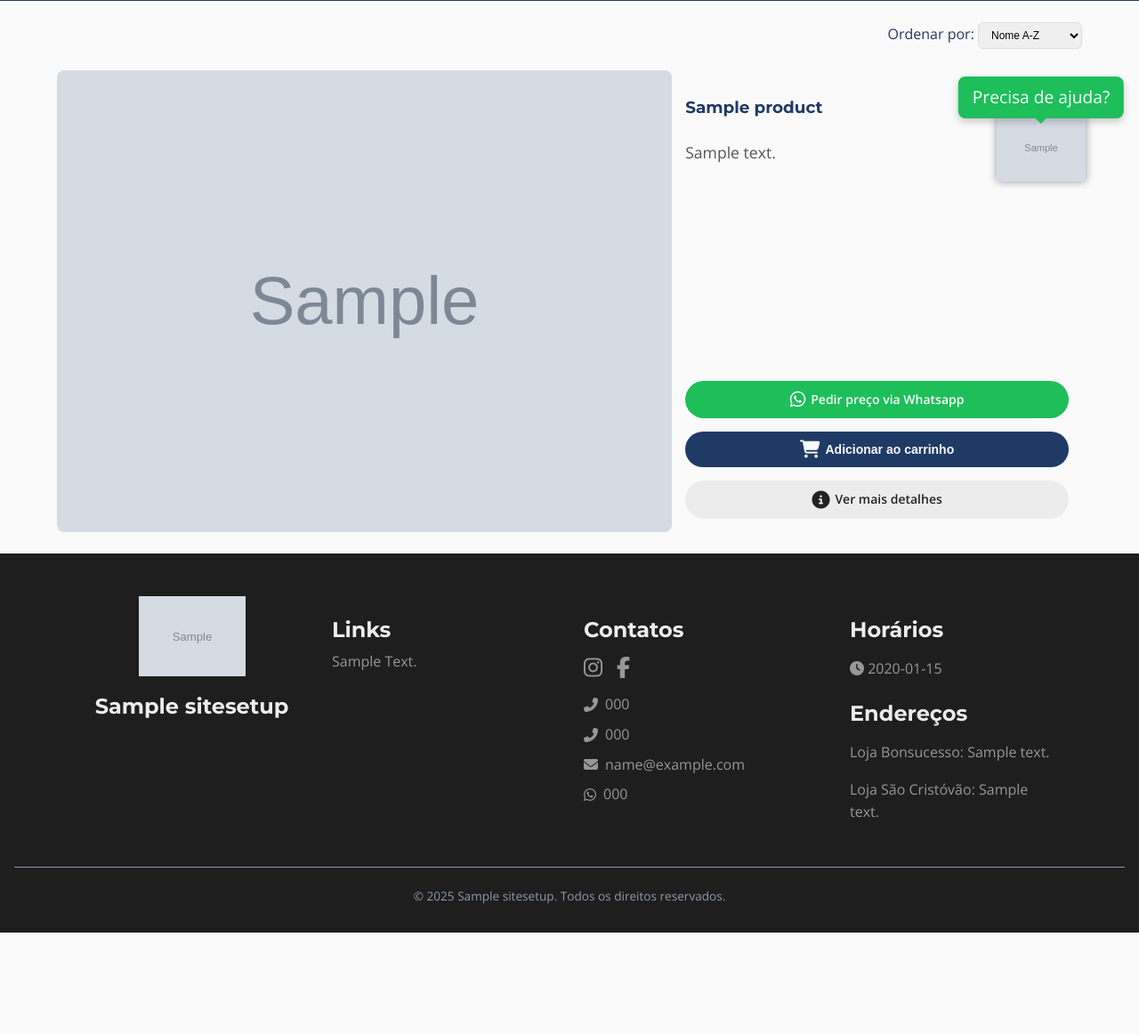
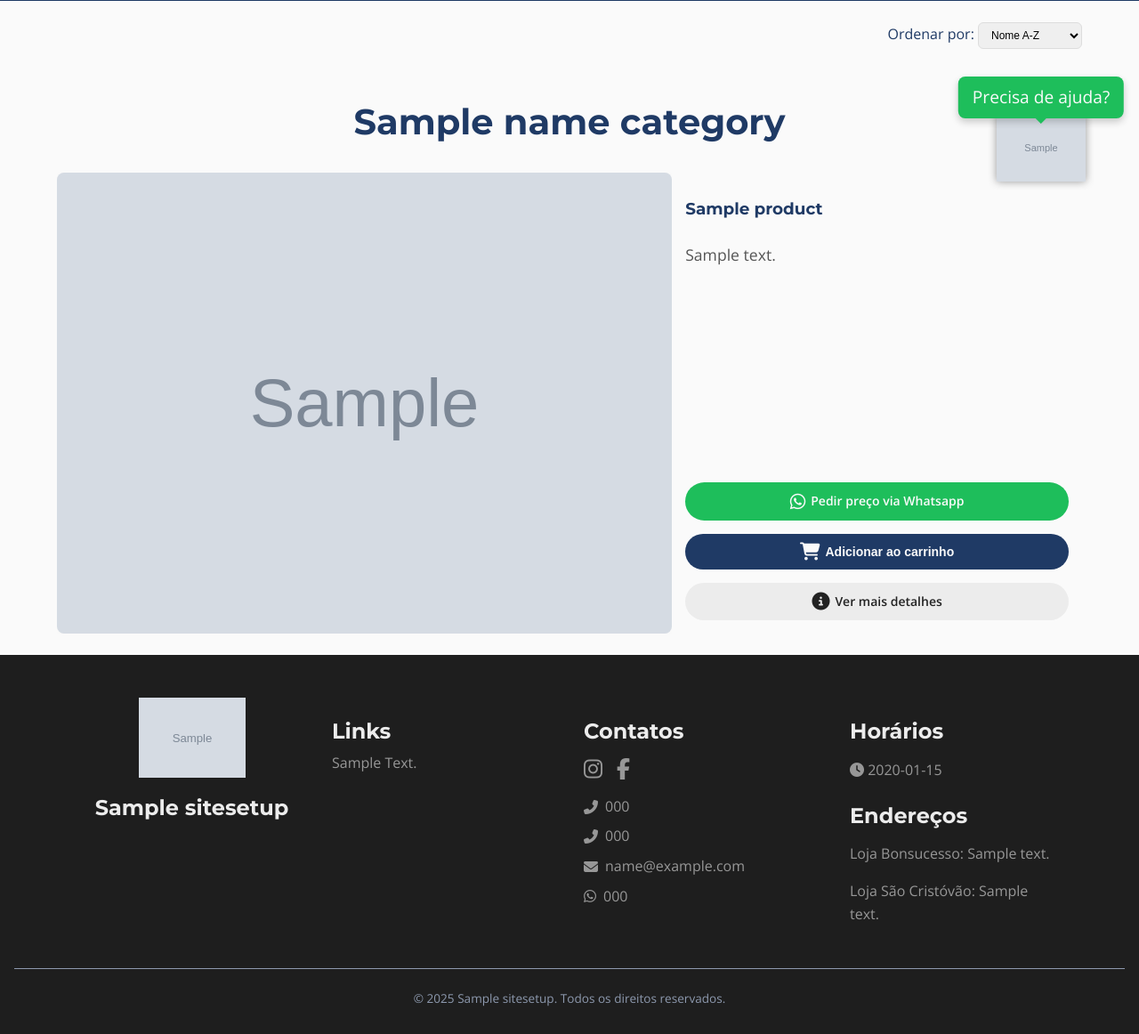
Before and after one commit to tenoriopedro/web-project, a Django app: template djangoweb/products/templates/products/list_products.html in a window 1280 px wide. Shown: the part 526-1688 px from the top of the page at 89% size. Before the commit the page ends 1574 px from the top, so only its background shows below. Run offline with Django 5.2, Linux system fonts and the light colour scheme; tables that the repository leaves empty hold one stand-in row (values such as "Sample post"); the template is opened without the code that fills it: values that come from a table or form of the project are taken from there, most other values are stand-ins (such as "Sample title", 1, 10 or a date in 2020); grey boxes marked "Sample" are stand-in pictures.

Commit message:
Reusing list_products.html to serve two views (ProductsListView, ProductsSearchView)

```diff
--- a/djangoweb/products/templates/products/list_products.html
+++ b/djangoweb/products/templates/products/list_products.html
@@ -23,7 +23,22 @@
                 </form>
             </div>
 
+            <div class="list-title">
+                {% if is_search %}
+                    <h2>Resultados da pesquisa por "{{ q }}"</h2>
+
+                {% else %}
+                    <h2>
+                        {{ name_category }}
+
+                    </h2>
+
+                {% endif %}
+            </div>
+
             <!-- PRODUCTS GRID -->
+
+            {% if products %}
                 <div class="product-grid">
 
                     {% for product in products %}
@@ -57,7 +72,7 @@
                                         </button>
                                     </form>
 
-                                <a href={% url "products:product-detail" slug_category product.slug_product %} class="btn btn-details">
+                                    <a href={% url "products:product-detail" product.product_type.slug_category product.slug_product %} class="btn btn-details">
 
                                         <i class="fas fa-info-circle"></i>
                                         Ver mais detalhes
@@ -67,20 +82,26 @@
 
                         </div>
 
-                {% empty %}
-
-                    <p>Nenhum produto encontrado nesta categoria.</p>
-
                     {% endfor %}
 
                 </div>
 
                 <!-- PAGINATION -->
-
                 {% include "website/partials/_pagination.html" %}
 
+            {% else %}
+
+                <p>
+
+                    {% if is_search %}
+                        Nenhum produto encontrado para "{{ q }}"
+                    {% else %}
+                        Nenhum produto disponível nesta categoria.
+                    {% endif %}
+
+                </p>
+
+            {% endif %}
         </div>
-
     </div>
-
 {% endblock %}
--- a/djangoweb/website/static/website/css/style.css
+++ b/djangoweb/website/static/website/css/style.css
@@ -1676,6 +1676,11 @@ a {
     font-size: 0.75rem;
 }
 
+.list-title h2 {
+    text-align: center;
+    font-size: 2.5rem;
+}
+
 .product-grid {
     display: grid;
     grid-template-columns: repeat(auto-fit, minmax(420px, 1fr));
```
Lines whose indentation alone changed are shown as unchanged.
